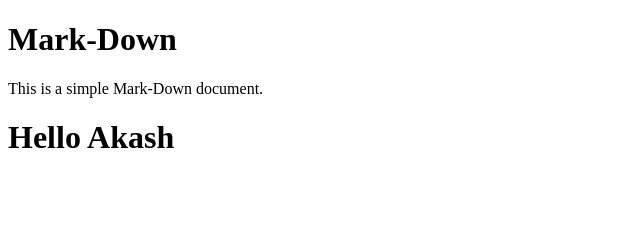
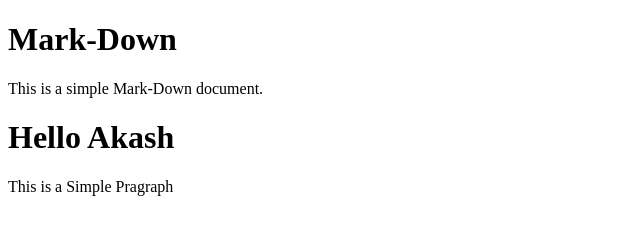
Before and after one commit to akashonline24hour/Markdown-Test, a plain HTML site: page index.html in a window 1280 px wide. Shown: the whole page, without its empty margins (0-640 px from the left). Drawn offline with Linux system fonts and the light colour scheme.

Commit message:
Update HTML

```diff
--- a/index.html
+++ b/index.html
@@ -10,6 +10,7 @@
     <p>This is a simple Mark-Down document.</p>
     <div>
       <h1>Hello Akash</h1>
+      <p>This is a Simple Pragraph</p>
     </div>
   </body>
 </html>
```
